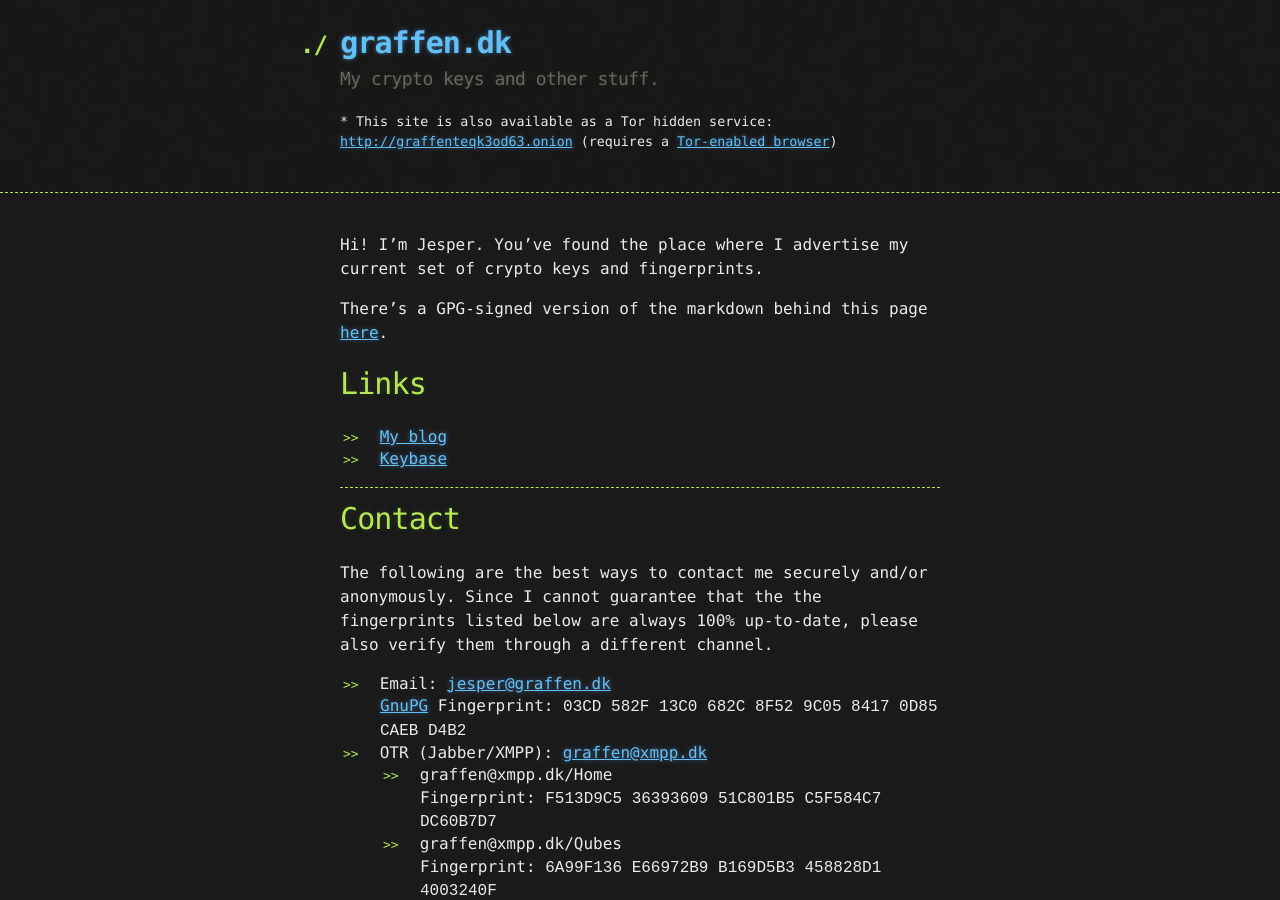
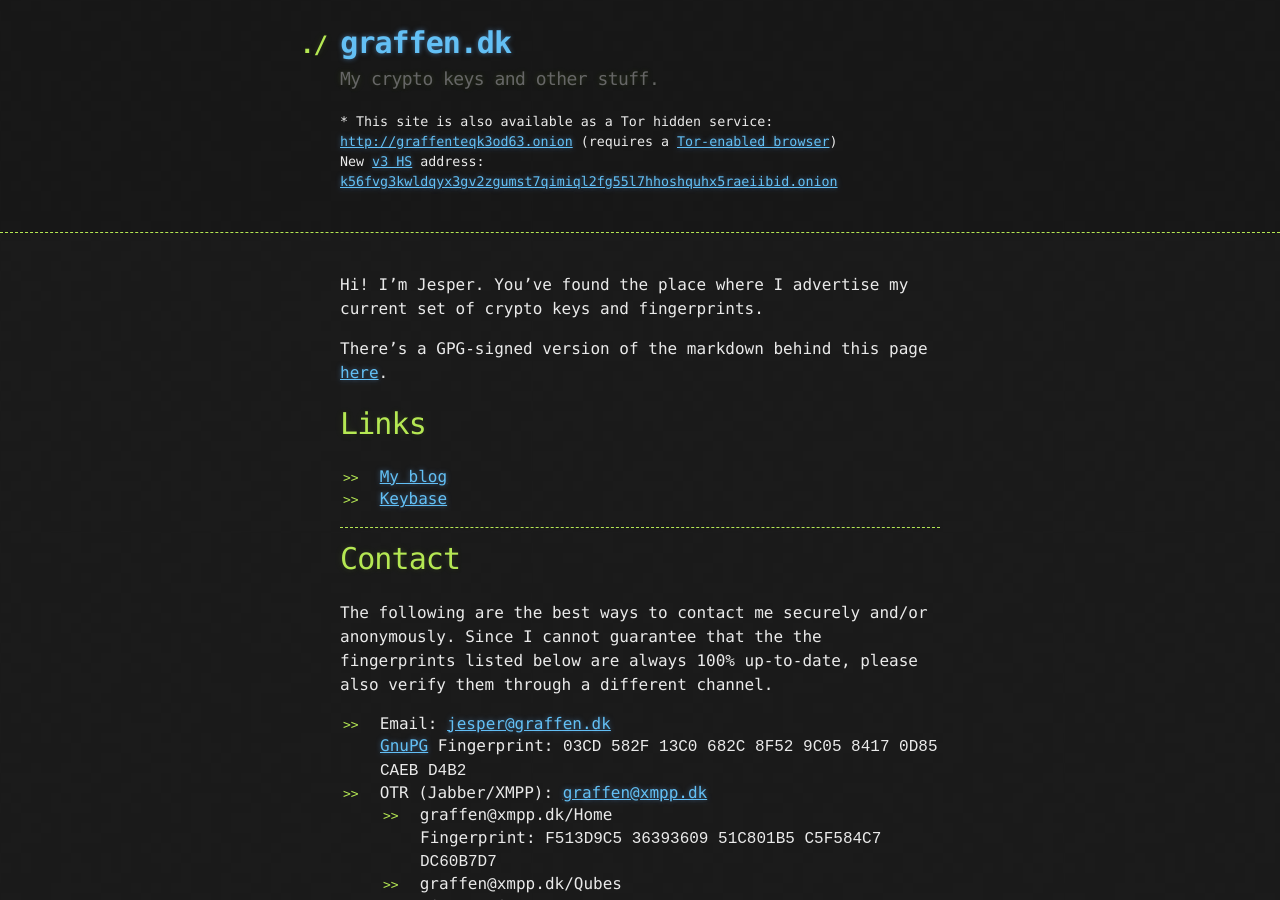
Before and after one commit to graffen/graffen.github.io, a Jekyll site: the page built from index.md, in a window 1280 px wide and 900 px high. Built offline with Jekyll 4.4.1, drawn with Linux system fonts in a browser that asks for light colours.

Commit message:
Add link to v3 Onion address

```diff
--- a/_layouts/default.html
+++ b/_layouts/default.html
@@ -15,7 +15,8 @@
         <h2>{{ site.description }}</h2>
         <section id="tor-url">
         * This site is also available as a Tor hidden service: <a href="http://graffenteqk3od63.onion">http://graffenteqk3od63.onion</a>
-        (requires a <a href="https://www.torproject.org/download">Tor-enabled browser</a>)
+        (requires a <a href="https://www.torproject.org/download">Tor-enabled browser</a>) <br />
+        New <a href="https://blog.torproject.org/tors-fall-harvest-next-generation-onion-services">v3 HS</a> address: <a href="http://k56fvg3kwldqyx3gv2zgumst7qimiql2fg55l7hhoshquhx5raeiibid.onion">k56fvg3kwldqyx3gv2zgumst7qimiql2fg55l7hhoshquhx5raeiibid.onion</a>
       </section>
       </div>
     </header>
```
